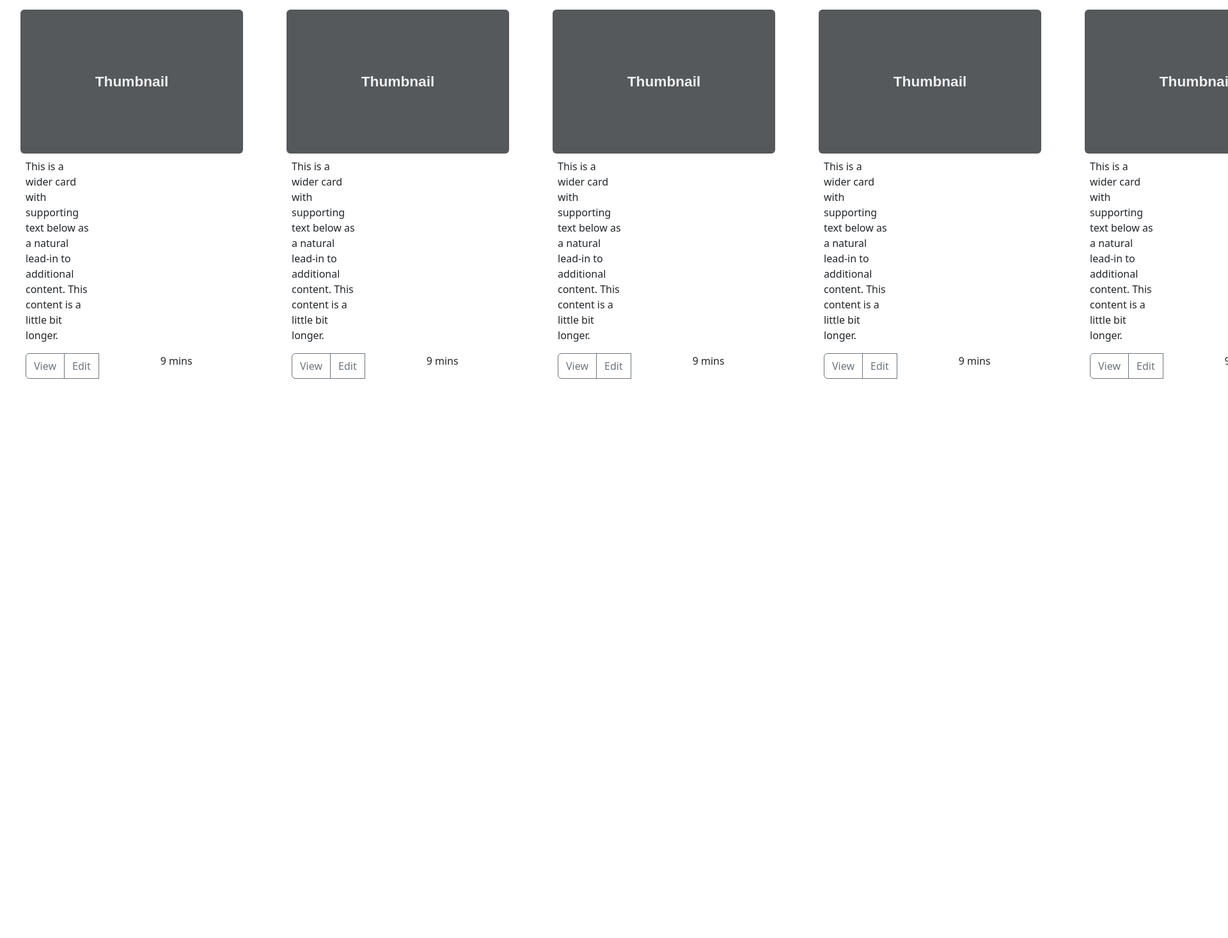
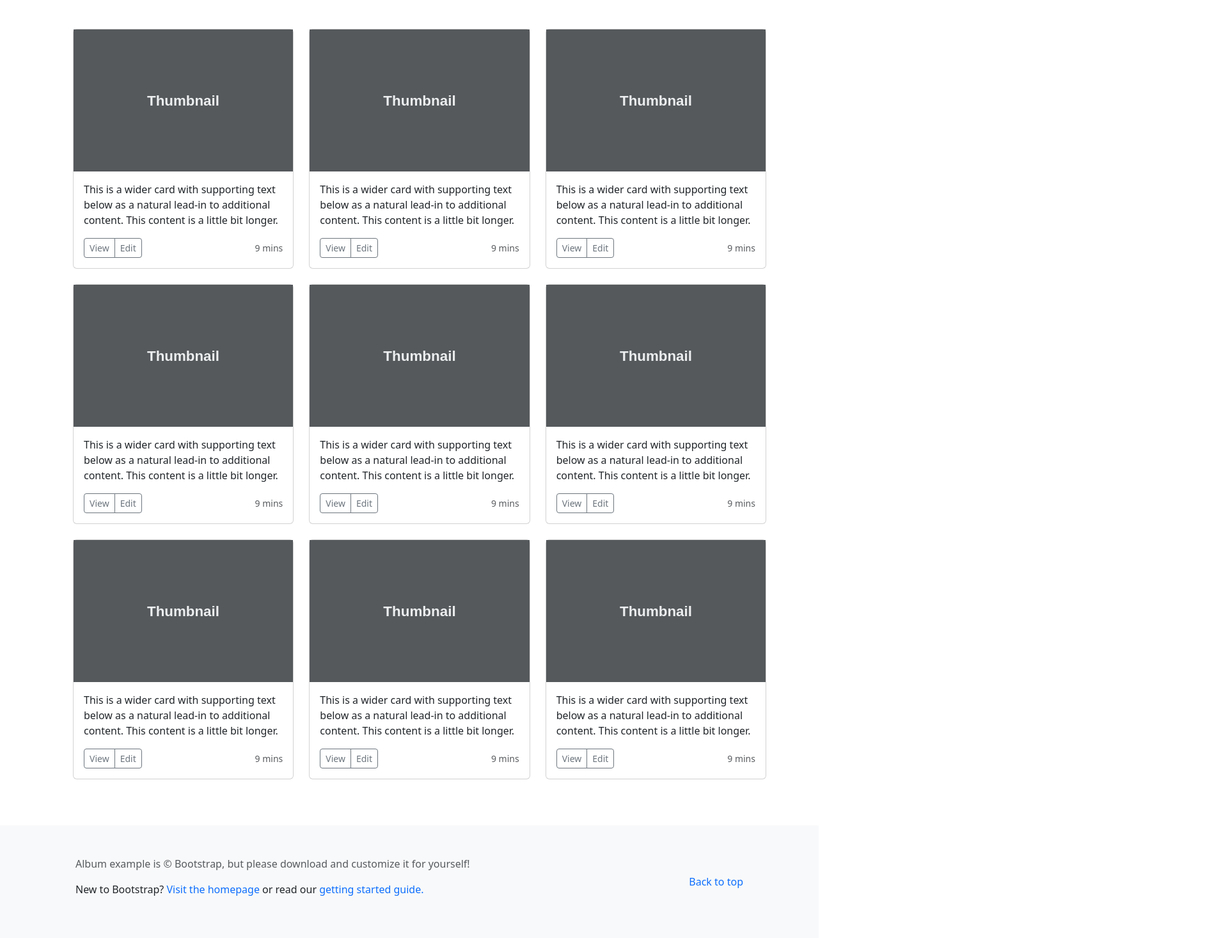
Before and after one commit to umarofz/bootstrap-h-w, a plain HTML site: page index.html in a window 1280 px wide. Shown: the part 315-1781 px from the top of the page at 64% size, 1920 px wide, since content can reach past the window. Before the commit the page ends 931 px from the top, so only its background shows below. Drawn offline with Linux system fonts and the light colour scheme.

Commit message:
End of BS5 layout

```diff
--- a/index.html
+++ b/index.html
@@ -41,7 +41,7 @@
       <div class="container">
         <h2 class="display-6 text-center">Album example</h2>
 
-        <p class="text-center text-muted lead mb-4">Something short and leading about the collection below—its contents, the creator, etc. Make it short and sweet, but not too short so folks don't simply skip over it entirely.</p>
+        <p class="text-center text-muted lead mb-4 mx-auto" style="max-width: 590px;">Something short and leading about the collection below—its contents, the creator, etc. Make it short and sweet, but not too short so folks don't simply skip over it entirely.</p>
 
         <h6 class="text-center mb-5">
           <button class="col-2 btn btn-primary">Main call to action</button>
@@ -50,111 +50,167 @@
       </div>
     </section>
 
-    <section class="thumbnail">
-      <ul class="list-group-numbered d-flex flex-xxl-wrap">
-        <li class="item box-shadow col-4">
-          <img class="rounded" src="./images/thumbnail.svg" alt="thumbnail">
+    <section class="thumbnail mb-5">
+      <div class="container">
+        <ul class="row list-group-numbered">
+          <li class="col-md-4">
+            <div class="card mb-4 box-shadow">
+              <img src="./images/thumbnail.svg" alt="thumbnail">
+              <div class="card-body">
+                <p class="card-text">This is a wider card with supporting text below as a natural lead-in to additional content. This content is a little bit longer.</p>
 
-          <div class="wrapper p-2">
-            <div class="text-wrapper">
-              <p class="card-text w-25 mb-3">This is a wider card with supporting text below as a natural lead-in to additional content. This content is a little bit longer.</p>
+                <div class=" d-flex align-items-center justify-content-between">
+                  <div class="btn-group">
+                    <button class="btn btn-sm btn-outline-secondary" type="button">View</button>
+                    <button class="btn btn-sm btn-outline-secondary" type="button">Edit</button>
                   </div>
-
-            <div class="btn-group">
-              <button class="btn btn-outline-secondary">View</button>
-              <button class="btn btn-outline-secondary me-5">Edit</button>
-              <p class="text ms-md-5">9 mins</p>
+                  <small class="text-muted">9 mins</small>
                 </div>
-
+              </div>
             </div>
           </li>
-        <li class="item box-shadow col-4">
-          <img class="rounded" src="./images/thumbnail.svg" alt="thumbnail">
+          <li class="col-md-4">
+            <div class="card mb-4 box-shadow">
+              <img src="./images/thumbnail.svg" alt="thumbnail">
+              <div class="card-body">
+                <p class="card-text">This is a wider card with supporting text below as a natural lead-in to additional content. This content is a little bit longer.</p>
 
-          <div class="wrapper p-2">
-            <div class="text-wrapper">
-              <p class="card-text w-25 mb-3">This is a wider card with supporting text below as a natural lead-in to additional content. This content is a little bit longer.</p>
+                <div class=" d-flex align-items-center justify-content-between">
+                  <div class="btn-group">
+                    <button class="btn btn-sm btn-outline-secondary" type="button">View</button>
+                    <button class="btn btn-sm btn-outline-secondary" type="button">Edit</button>
                   </div>
-
-            <div class="btn-group">
-              <button class="btn btn-outline-secondary">View</button>
-              <button class="btn btn-outline-secondary me-5">Edit</button>
-              <p class="text ms-md-5">9 mins</p>
+                  <small class="text-muted">9 mins</small>
                 </div>
-
+              </div>
             </div>
           </li>
-        <li class="item box-shadow col-4">
-          <img class="rounded" src="./images/thumbnail.svg" alt="thumbnail">
+          <li class="col-md-4">
+            <div class="card mb-4 box-shadow">
+              <img src="./images/thumbnail.svg" alt="thumbnail">
+              <div class="card-body">
+                <p class="card-text">This is a wider card with supporting text below as a natural lead-in to additional content. This content is a little bit longer.</p>
 
-          <div class="wrapper p-2">
-            <div class="text-wrapper">
-              <p class="card-text w-25 mb-3">This is a wider card with supporting text below as a natural lead-in to additional content. This content is a little bit longer.</p>
+                <div class=" d-flex align-items-center justify-content-between">
+                  <div class="btn-group">
+                    <button class="btn btn-sm btn-outline-secondary" type="button">View</button>
+                    <button class="btn btn-sm btn-outline-secondary" type="button">Edit</button>
                   </div>
-
-            <div class="btn-group">
-              <button class="btn btn-outline-secondary">View</button>
-              <button class="btn btn-outline-secondary me-5">Edit</button>
-              <p class="text ms-md-5">9 mins</p>
+                  <small class="text-muted">9 mins</small>
                 </div>
-
+              </div>
             </div>
           </li>
-        <li class="item box-shadow col-4">
-          <img class="rounded" src="./images/thumbnail.svg" alt="thumbnail">
+          <li class="col-md-4">
+            <div class="card mb-4 box-shadow">
+              <img src="./images/thumbnail.svg" alt="thumbnail">
+              <div class="card-body">
+                <p class="card-text">This is a wider card with supporting text below as a natural lead-in to additional content. This content is a little bit longer.</p>
 
-          <div class="wrapper p-2">
-            <div class="text-wrapper">
-              <p class="card-text w-25 mb-3">This is a wider card with supporting text below as a natural lead-in to additional content. This content is a little bit longer.</p>
+                <div class=" d-flex align-items-center justify-content-between">
+                  <div class="btn-group">
+                    <button class="btn btn-sm btn-outline-secondary" type="button">View</button>
+                    <button class="btn btn-sm btn-outline-secondary" type="button">Edit</button>
                   </div>
-
-            <div class="btn-group">
-              <button class="btn btn-outline-secondary">View</button>
-              <button class="btn btn-outline-secondary me-5">Edit</button>
-              <p class="text ms-md-5">9 mins</p>
+                  <small class="text-muted">9 mins</small>
                 </div>
-
+              </div>
             </div>
           </li>
-        <li class="item box-shadow col-4">
-          <img class="rounded" src="./images/thumbnail.svg" alt="thumbnail">
+          <li class="col-md-4">
+            <div class="card mb-4 box-shadow">
+              <img src="./images/thumbnail.svg" alt="thumbnail">
+              <div class="card-body">
+                <p class="card-text">This is a wider card with supporting text below as a natural lead-in to additional content. This content is a little bit longer.</p>
 
-          <div class="wrapper p-2">
-            <div class="text-wrapper">
-              <p class="card-text w-25 mb-3">This is a wider card with supporting text below as a natural lead-in to additional content. This content is a little bit longer.</p>
+                <div class=" d-flex align-items-center justify-content-between">
+                  <div class="btn-group">
+                    <button class="btn btn-sm btn-outline-secondary" type="button">View</button>
+                    <button class="btn btn-sm btn-outline-secondary" type="button">Edit</button>
                   </div>
-
-            <div class="btn-group">
-              <button class="btn btn-outline-secondary">View</button>
-              <button class="btn btn-outline-secondary me-5">Edit</button>
-              <p class="text ms-md-5">9 mins</p>
+                  <small class="text-muted">9 mins</small>
                 </div>
-
+              </div>
             </div>
           </li>
-        <li class="item box-shadow col-4">
-          <img class="rounded" src="./images/thumbnail.svg" alt="thumbnail">
+          <li class="col-md-4">
+            <div class="card mb-4 box-shadow">
+              <img src="./images/thumbnail.svg" alt="thumbnail">
+              <div class="card-body">
+                <p class="card-text">This is a wider card with supporting text below as a natural lead-in to additional content. This content is a little bit longer.</p>
 
-          <div class="wrapper p-2">
-            <div class="text-wrapper">
-              <p class="card-text w-25 mb-3">This is a wider card with supporting text below as a natural lead-in to additional content. This content is a little bit longer.</p>
+                <div class=" d-flex align-items-center justify-content-between">
+                  <div class="btn-group">
+                    <button class="btn btn-sm btn-outline-secondary" type="button">View</button>
+                    <button class="btn btn-sm btn-outline-secondary" type="button">Edit</button>
                   </div>
+                  <small class="text-muted">9 mins</small>
+                </div>
+              </div>
+            </div>
+          </li>
+          <li class="col-md-4">
+            <div class="card mb-4 box-shadow">
+              <img src="./images/thumbnail.svg" alt="thumbnail">
+              <div class="card-body">
+                <p class="card-text">This is a wider card with supporting text below as a natural lead-in to additional content. This content is a little bit longer.</p>
 
+                <div class=" d-flex align-items-center justify-content-between">
                   <div class="btn-group">
-              <button class="btn btn-outline-secondary">View</button>
-              <button class="btn btn-outline-secondary me-5">Edit</button>
-              <p class="text ms-md-5">9 mins</p>
+                    <button class="btn btn-sm btn-outline-secondary" type="button">View</button>
+                    <button class="btn btn-sm btn-outline-secondary" type="button">Edit</button>
                   </div>
+                  <small class="text-muted">9 mins</small>
+                </div>
+              </div>
+            </div>
+          </li>
+          <li class="col-md-4">
+            <div class="card mb-4 box-shadow">
+              <img src="./images/thumbnail.svg" alt="thumbnail">
+              <div class="card-body">
+                <p class="card-text">This is a wider card with supporting text below as a natural lead-in to additional content. This content is a little bit longer.</p>
 
+                <div class=" d-flex align-items-center justify-content-between">
+                  <div class="btn-group">
+                    <button class="btn btn-sm btn-outline-secondary" type="button">View</button>
+                    <button class="btn btn-sm btn-outline-secondary" type="button">Edit</button>
+                  </div>
+                  <small class="text-muted">9 mins</small>
+                </div>
+              </div>
+            </div>
+          </li>
+          <li class="col-md-4">
+            <div class="card mb-4 box-shadow">
+              <img src="./images/thumbnail.svg" alt="thumbnail">
+              <div class="card-body">
+                <p class="card-text">This is a wider card with supporting text below as a natural lead-in to additional content. This content is a little bit longer.</p>
+
+                <div class=" d-flex align-items-center justify-content-between">
+                  <div class="btn-group">
+                    <button class="btn btn-sm btn-outline-secondary" type="button">View</button>
+                    <button class="btn btn-sm btn-outline-secondary" type="button">Edit</button>
+                  </div>
+                  <small class="text-muted">9 mins</small>
+                </div>
+              </div>
             </div>
           </li>
         </ul>
+      </div>
     </section>
   </main>
 
-  <footer class="footer">
-    <div class="container">
-      <div class="footer__container"></div>
+  <footer class="footer bg-light">
+    <div class="container d-flex align-items-center justify-content-between p-5">
+      <div>
+        <p class="text-muted">Album example is © Bootstrap, but please download and customize it for yourself!</p>
+
+        <p>New to Bootstrap? <a class="text-decoration-none" href="#">Visit the homepage</a> or read our <a class="text-decoration-none" href="#">getting started guide.</a></p>
+      </div>
+
+      <a class="text-decoration-none" href="#">Back to top</a>
     </div>
   </footer>
   <script src="./js/bootstrap.js"></script>
```
Lines whose indentation alone changed are shown as unchanged.
